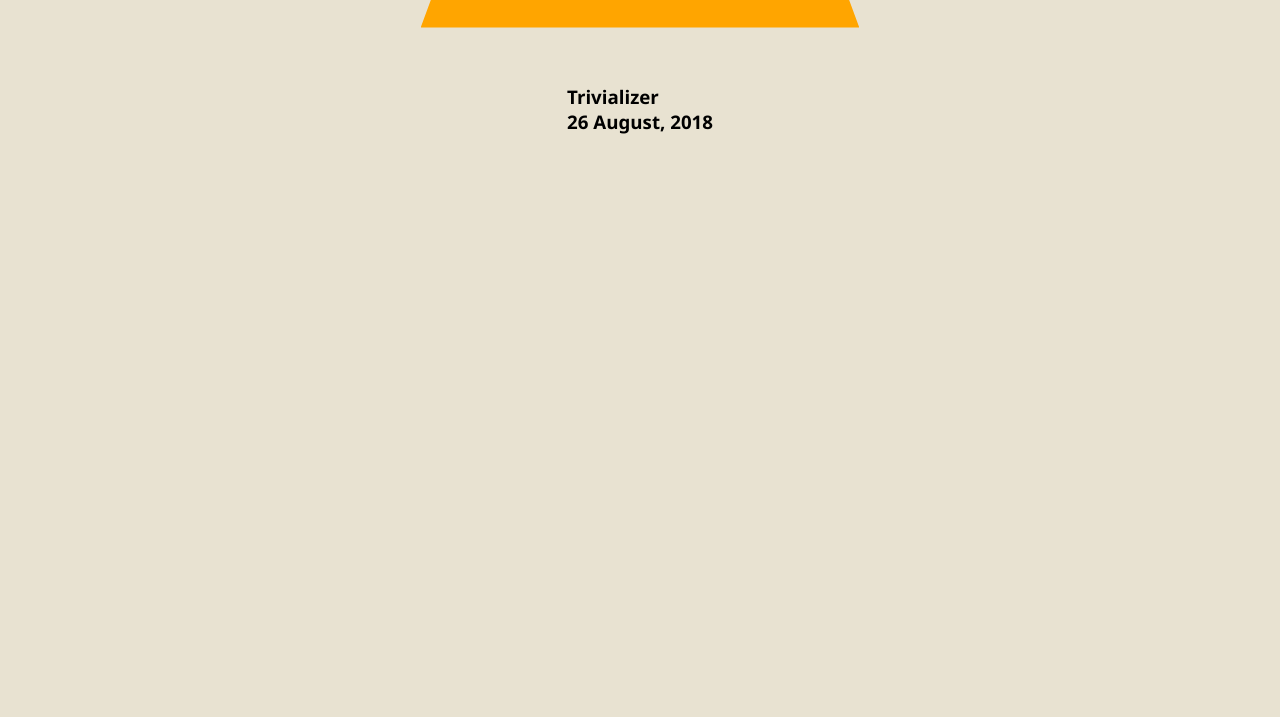
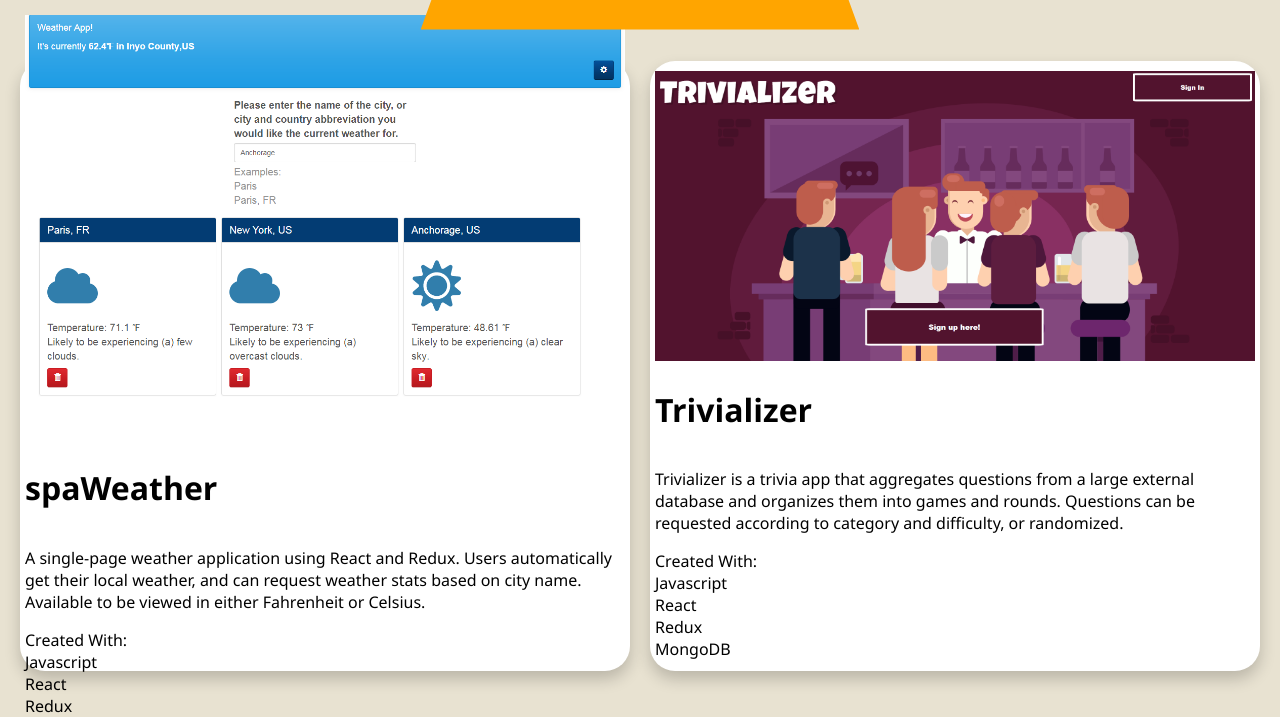
Before and after one commit to arcadia-ego/portfolio, a Gatsby site: page /projects in a window 1280 px wide. Shown: the part 352-1069 px from the top of the page. Before the commit the page ends 800 px from the top, so only its background shows below. Built offline with nearby package versions, Linux system fonts and the light colour scheme; Gatsby itself is replaced by a stand-in of ours.

Commit message:
projects displaying their own images

```diff
--- a/src/components/header.js
+++ b/src/components/header.js
@@ -30,7 +30,7 @@
         activeStyle={{
           margin: '30px',
           color: 'black',
-          textDecoration: 'underline',
+          borderBottom:"2px solid black",
         }}
         to={'/about/'}
       >
@@ -41,18 +41,16 @@
         activeStyle={{
           margin: '30px',
           color: 'black',
-          textDecoration: 'underline',
+          borderBottom:"2px solid black",
         }}
         to={'/blog/'}
-      >
-        Blog
-      </Link>
+      >Blog </Link>
       <Link
         className="styledGatsbyLink"
         activeStyle={{
           margin: '30px',
           color: 'black',
-          textDecoration: 'underline',
+          borderBottom:"2px solid black",
         }}
         to={'/projects/'}
       >
@@ -66,7 +64,8 @@
         activeStyle={{
           margin: '30px',
           color: 'black',
-          textDecoration: 'underline',
+          borderBottom:"2px solid black",
+          paddingBottom: "0.3px",
         }}
         to={'/about/'}
       >
@@ -77,7 +76,8 @@
         activeStyle={{
           margin: '30px',
           color: 'black',
-          textDecoration: 'underline',
+          borderBottom:"2px solid black",
+          paddingBottom: "0.3px",
         }}
         to={'/blog/'}
       >
@@ -88,7 +88,8 @@
         activeStyle={{
           margin: '30px',
           color: 'black',
-          textDecoration: 'underline',
+          borderBottom:"2px solid black",
+          paddingBottom: "0.3px",
         }}
         to={'/projects/'}
       >
--- /dev/null
+++ b/src/pages/content/projects/spaWeather.md
@@ -0,0 +1,9 @@
+---
+title: spaWeather
+date: "2018-08-26"
+type: "project"
+tech: ["Javascript", "React", "Redux"]
+linkout: "https://blissful-galileo-fa6992.netlify.com/"
+---
+
+A single-page weather application using React and Redux. Users automatically get their local weather, and can request weather stats based on city name. Available to be viewed in either Fahrenheit or Celsius.
--- a/src/pages/content/projects/trivializer.md
+++ b/src/pages/content/projects/trivializer.md
@@ -1,6 +1,10 @@
 ---
-title: "Trivializer"
+title: Trivializer
 date: "2018-08-26"
 type: "project"
-tech: ["Javascript", "React", "MongoDB"]
+tech: ["Javascript", "React", "Redux", "MongoDB"]
+linkout: "https://www.trivializer.app/"
 ---
+
+Trivializer is a trivia app that aggregates
+questions from a large external database and organizes them into games and rounds. Questions can be requested according to category and difficulty, or randomized.
--- a/src/pages/projects.js
+++ b/src/pages/projects.js
@@ -2,33 +2,61 @@
 import { Link } from 'gatsby'
 import Layout from '../components/layout'
 import './styles/index.css'
+import Trivializer from './assets/trivializer.png'
+import spaWeather from './assets/spaWeather.png'
+
+const imgLibrary = {
+  Trivializer: Trivializer,
+  spaWeather: spaWeather,
+}
 
 export default ({ data }) => {
+  const post = data.allMarkdownRemark.edges
+  console.log('POST', post)
   return (
     <Layout>
-      {data.allMarkdownRemark.edges.map(({ node }) => (
-          <div key={node.id}>
-            <Link className="styledGatsbyLink" to={node.fields.slug}>
-              <h3 className="blogTitle">
-                {node.frontmatter.title} <br /><span className="blogDate">{node.frontmatter.date}</span>
-              </h3>
-            </Link>
-          </div>
-        ))}
+      <div className="projectContainer">
+        {data.allMarkdownRemark.edges.map(({ node }) => {
+          let img = node.frontmatter.title
+          return (
+            <div key={node.id}>
+              <div className="projectCard">
+                <a href={node.frontmatter.linkout}>
+                  <img
+                    src={imgLibrary[img]}
+                    alt="Trivializer"
+                    style={{ width: '100%' }}
+                  />
+                </a>
+                <h1>{node.frontmatter.title}</h1>
+                <div dangerouslySetInnerHTML={{ __html: node.html }} />
+                <div> Created With: </div>
+                {node.frontmatter.tech.map((item, index) => {
+                  console.log('ITEM MAPPED', item)
+                  return <div key={index}>{item}</div>
+                })}
+              </div>
+            </div>
+          )
+        })}
+      </div>
     </Layout>
   )
 }
 
 export const query = graphql`
-query {
-    allMarkdownRemark(filter: { frontmatter:  { type: { eq:"project"}}}) {
+  query {
+    allMarkdownRemark(filter: { frontmatter: { type: { eq: "project" } } }) {
       totalCount
       edges {
         node {
           id
+          html
           frontmatter {
             title
             type
+            tech
+            linkout
             date(formatString: "DD MMMM, YYYY")
           }
           fields {
--- a/src/pages/styles/index.css
+++ b/src/pages/styles/index.css
@@ -1,4 +1,37 @@
-.indexContainer{
-    display: flex;
+.indexContainer {
+  display: flex;
+  flex-direction: column;
+}
+
+.projectContainer {
+  display: flex;
+  justify-content: center;
+  margin: 5px;
+}
+
+.projectCard {
+  display: flex;
+  flex-direction: column;
+  justify-content: center;
+  border-radius: 25px;
+  width: 600px;
+  height: 600px;
+  background-color: #ffffff;
+  box-shadow: 0 8px 16px 0 rgba(0, 0, 0, 0.2);
+  padding: 5px;
+  margin: 10px;
+  transition: all .2s ease-in-out;
+}
+
+.projectCard:hover{
+  transform: scale(1.1);
+}
+
+@media (max-width: 870px) {
+  .projectContainer {
     flex-direction: column;
+  }
+  .projectCard {
+    max-width: 300px;
+  }
 }
--- a/src/pages/styles/project-post.css
+++ b/src/pages/styles/project-post.css
@@ -4,4 +4,7 @@
 
 .projectCard{
     max-width: 400px;
+    background-color: #FFFFFF;
+    box-shadow: 0 8px 16px 0 rgba(0,0,0,0.2);
+    padding: 5px;
 }
--- a/src/pages/templates/project-post.js
+++ b/src/pages/templates/project-post.js
@@ -1,6 +1,7 @@
 import React from 'react'
 import Layout from '../../components/layout'
 import '../styles/project-post.css'
+import img from '../assets/trivializer.png'
 
 import { FontAwesomeIcon } from '@fortawesome/react-fontawesome'
 import { library } from '@fortawesome/fontawesome-svg-core'
@@ -9,10 +10,12 @@
 
 export default ({ data }) => {
   const post = data.markdownRemark
+  console.log("dirname", __dirname)
   return (
     <Layout>
       <div className="projectContainer">
         <div className="projectCard">
+        <img src={img} alt="Trivializer" style={{width:"100%"}}></img>
           <h1>{post.frontmatter.title}</h1>
           <p>A trivia app designed to let you organize your questions. You can fetch questions based
             on their difficulty and category, or randomize them.
```
Also changed, not shown: src/pages/assets/spaWeather.png (added), src/pages/assets/trivializer.png (added).
